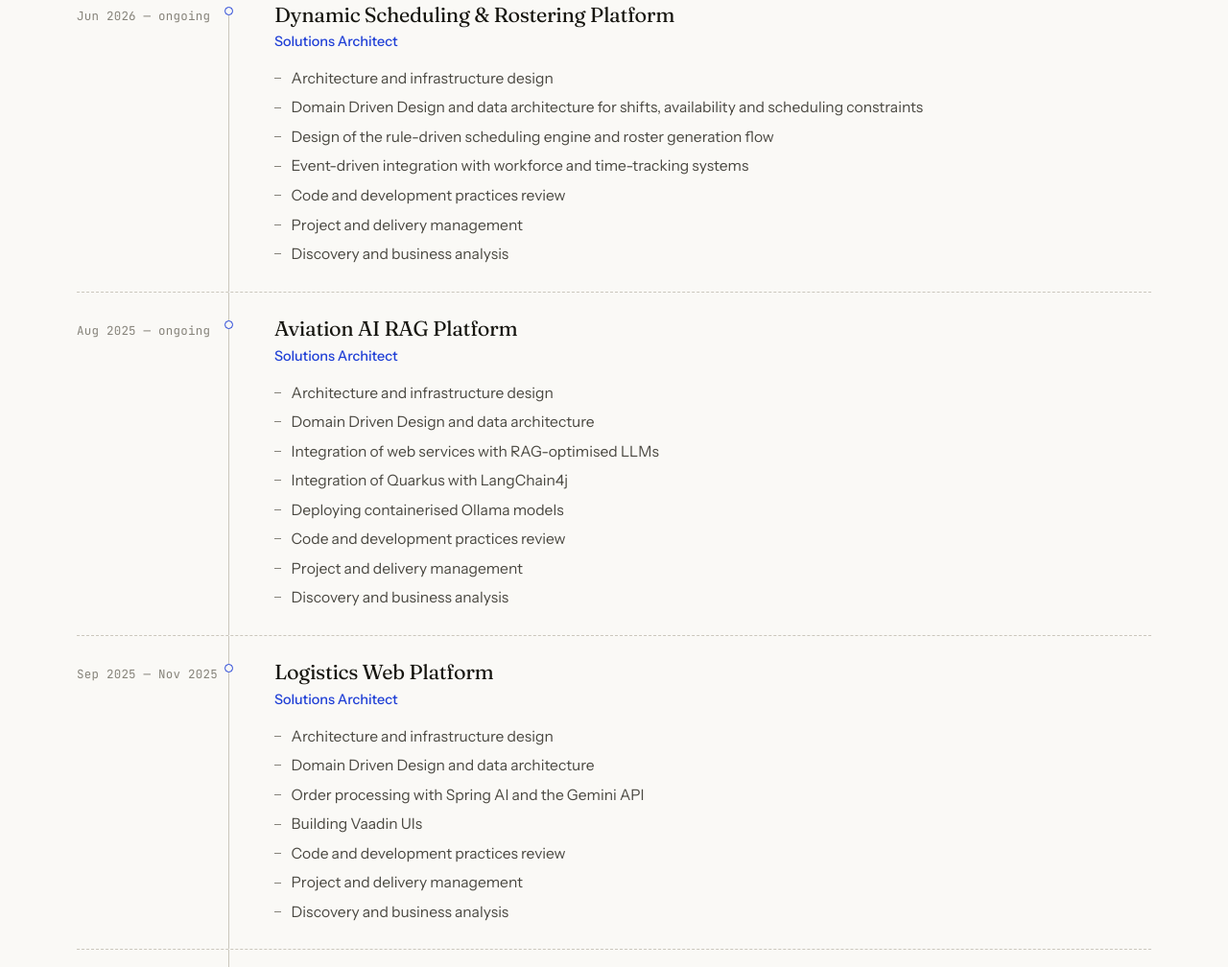
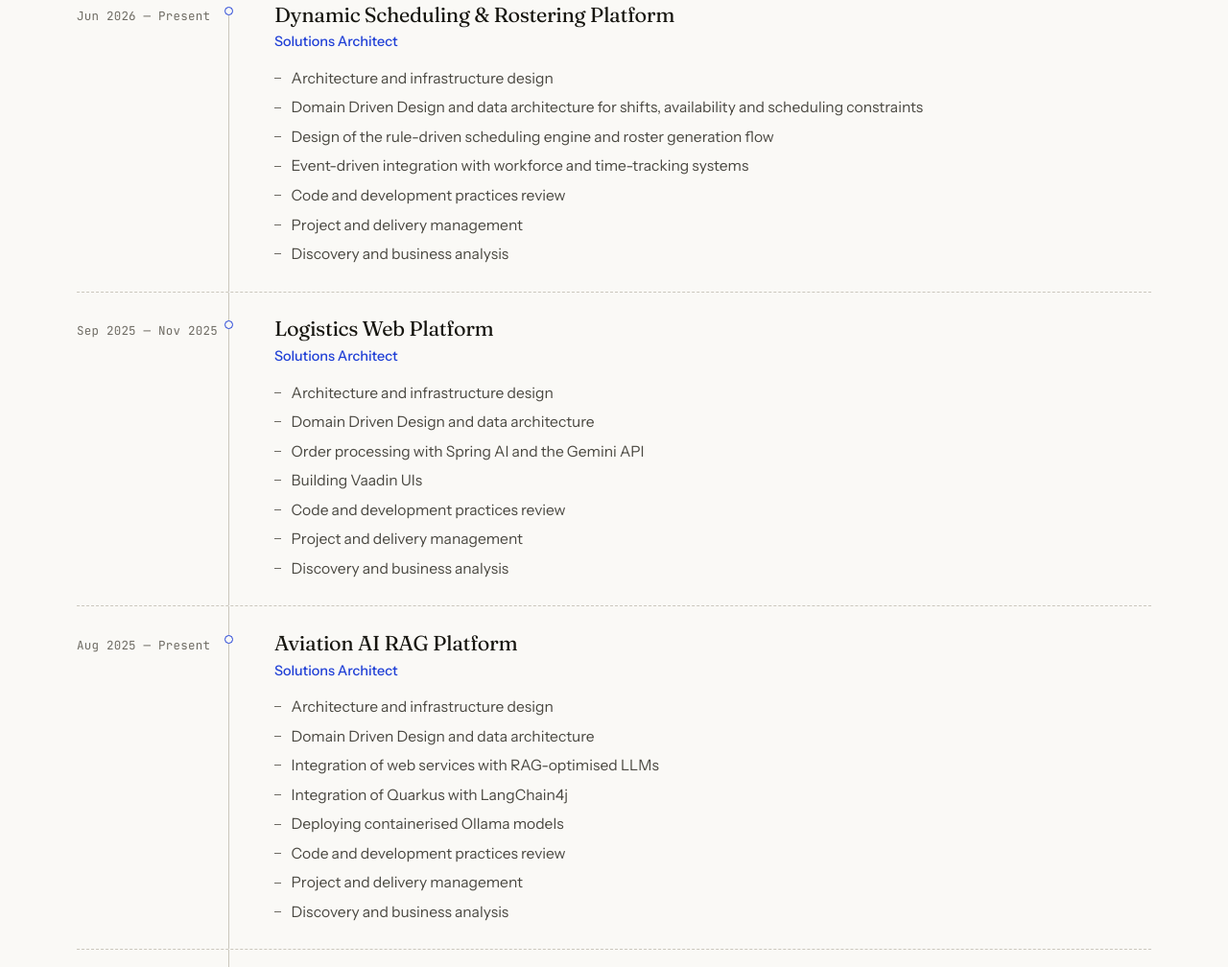
Before and after one commit to blagojsk/simonovski.net, a plain HTML site: page index.html in a window 1280 px wide. Shown: the part 1352-2360 px from the top of the page at 96% size. Drawn offline with Linux system fonts and the light colour scheme.

Commit message:
Address review findings
- Fix stale .cert-group selector so certification rows get the scroll reveal
- Darken --ink-3 to meet WCAG AA contrast on dates and issuers
- make-pdf.sh: own server on a free port, trap-based cleanup, refuse to
  render without web fonts, verify fonts are embedded in the output
- Add .githooks/pre-commit that regenerates the PDF when the page changes
- Order Scalefocus projects by start date; use "Present" consistently
- Fade the overflowing mobile nav so it reads as scrollable
- Drop redundant beforeprint handler, unused font variant, dead CSS

```diff
--- a/index.html
+++ b/index.html
@@ -14,9 +14,9 @@
 
     <link rel="preconnect" href="https://fonts.googleapis.com">
     <link rel="preconnect" href="https://fonts.gstatic.com" crossorigin>
-    <link href="https://fonts.googleapis.com/css2?family=Fraunces:ital,opsz,wght@0,9..144,300;0,9..144,400;0,9..144,600;1,9..144,300;1,9..144,400&family=Instrument+Sans:ital,wght@0,400;0,500;0,600;1,400&family=JetBrains+Mono:wght@400;500&display=swap" rel="stylesheet">
+    <link href="https://fonts.googleapis.com/css2?family=Fraunces:ital,opsz,wght@0,9..144,300;0,9..144,400;0,9..144,600;1,9..144,300;1,9..144,400&family=Instrument+Sans:wght@400;500;600&family=JetBrains+Mono:wght@400;500&display=swap" rel="stylesheet">
 
-    <link rel="stylesheet" href="style.css?v=6">
+    <link rel="stylesheet" href="style.css?v=7">
 </head>
 <body>
     <a class="skip-link" href="#about">Skip to content</a>
@@ -111,7 +111,7 @@
 
                 <ol class="timeline">
                     <li class="tl-item">
-                        <div class="tl-when mono">Jun 2026 — ongoing</div>
+                        <div class="tl-when mono">Jun 2026 — Present</div>
                         <div class="tl-body">
                             <h4 class="tl-title">Dynamic Scheduling &amp; Rostering Platform</h4>
                             <p class="tl-role">Solutions Architect</p>
@@ -120,23 +120,6 @@
                                 <li>Domain Driven Design and data architecture for shifts, availability and scheduling constraints</li>
                                 <li>Design of the rule-driven scheduling engine and roster generation flow</li>
                                 <li>Event-driven integration with workforce and time-tracking systems</li>
-                                <li>Code and development practices review</li>
-                                <li>Project and delivery management</li>
-                                <li>Discovery and business analysis</li>
-                            </ul>
-                        </div>
-                    </li>
-                    <li class="tl-item">
-                        <div class="tl-when mono">Aug 2025 — ongoing</div>
-                        <div class="tl-body">
-                            <h4 class="tl-title">Aviation AI RAG Platform</h4>
-                            <p class="tl-role">Solutions Architect</p>
-                            <ul class="tl-duties">
-                                <li>Architecture and infrastructure design</li>
-                                <li>Domain Driven Design and data architecture</li>
-                                <li>Integration of web services with RAG-optimised LLMs</li>
-                                <li>Integration of Quarkus with LangChain4j</li>
-                                <li>Deploying containerised Ollama models</li>
                                 <li>Code and development practices review</li>
                                 <li>Project and delivery management</li>
                                 <li>Discovery and business analysis</li>
@@ -153,6 +136,23 @@
                                 <li>Domain Driven Design and data architecture</li>
                                 <li>Order processing with Spring AI and the Gemini API</li>
                                 <li>Building Vaadin UIs</li>
+                                <li>Code and development practices review</li>
+                                <li>Project and delivery management</li>
+                                <li>Discovery and business analysis</li>
+                            </ul>
+                        </div>
+                    </li>
+                    <li class="tl-item">
+                        <div class="tl-when mono">Aug 2025 — Present</div>
+                        <div class="tl-body">
+                            <h4 class="tl-title">Aviation AI RAG Platform</h4>
+                            <p class="tl-role">Solutions Architect</p>
+                            <ul class="tl-duties">
+                                <li>Architecture and infrastructure design</li>
+                                <li>Domain Driven Design and data architecture</li>
+                                <li>Integration of web services with RAG-optimised LLMs</li>
+                                <li>Integration of Quarkus with LangChain4j</li>
+                                <li>Deploying containerised Ollama models</li>
                                 <li>Code and development practices review</li>
                                 <li>Project and delivery management</li>
                                 <li>Discovery and business analysis</li>
@@ -430,6 +430,6 @@
         <svg class="ico" viewBox="0 0 24 24" aria-hidden="true"><path d="M12 19V5m0 0l-6 6m6-6l6 6"/></svg>
     </button>
 
-    <script src="script.js?v=4" defer></script>
+    <script src="script.js?v=5" defer></script>
 </body>
 </html>
--- a/script.js
+++ b/script.js
@@ -38,7 +38,7 @@
 
     // Scroll-in reveals
     const items = document.querySelectorAll(
-        '.employer-head, .tl-item, .cert-group, .edu-item, .skill-row, .prose-lg'
+        '.employer-head, .tl-item, .cert-row, .edu-item, .skill-row, .prose-lg'
     );
     items.forEach(el => el.classList.add('io'));
     const revealIO = new IntersectionObserver(entries => {
@@ -54,9 +54,4 @@
     // Footer year
     const year = document.getElementById('year');
     if (year) year.textContent = new Date().getFullYear();
-
-    // Make sure everything is visible before print, regardless of scroll position
-    window.addEventListener('beforeprint', () => {
-        items.forEach(el => el.classList.add('in'));
-    });
 })();
--- a/style.css
+++ b/style.css
@@ -5,12 +5,11 @@
 :root {
     --paper:    #faf9f6;
     --paper-2:  #f2f0eb;
-    --paper-3:  #e9e6df;
     --line:     #e2dfd7;
     --line-2:   #cbc7bd;
     --ink:      #16150f;
     --ink-2:    #4a4841;
-    --ink-3:    #86837a;
+    --ink-3:    #6e6b63;
     --accent:   #1f3fd6;
     --accent-2: #1630a8;
     --accent-soft: #e9ecfb;
@@ -506,6 +505,7 @@ strong { font-weight: 600; }
 .cert-row:first-child { border-top: 0; padding-top: 0; }
 .cert-cat {
     font-family: var(--mono);
+    font-weight: 500;
     font-size: .72rem;
     letter-spacing: .1em;
     text-transform: uppercase;
@@ -569,6 +569,7 @@ strong { font-weight: 600; }
 .skill-row:first-child { border-top: 0; padding-top: 0; }
 .skill-cat {
     font-family: var(--mono);
+    font-weight: 500;
     font-size: .72rem;
     letter-spacing: .1em;
     text-transform: uppercase;
@@ -694,7 +695,12 @@ strong { font-weight: 600; }
 @media (max-width: 680px) {
     body { font-size: 1rem; }
     .topnav .wrap { gap: .75rem; }
-    .topnav-links { margin-left: 0; }
+    .topnav-links {
+        margin-left: 0;
+        padding-right: 2rem;
+        -webkit-mask-image: linear-gradient(to right, black calc(100% - 2.5rem), transparent);
+        mask-image: linear-gradient(to right, black calc(100% - 2.5rem), transparent);
+    }
     .topnav-links a .idx { display: none; }
     .topnav .btn-sm { display: none; }
 
@@ -732,7 +738,6 @@ strong { font-weight: 600; }
     :root {
         --paper: #fff;
         --paper-2: #fff;
-        --paper-3: #fff;
         --line: #d9d6ce;
         --line-2: #b8b4aa;
         --ink: #111;
@@ -812,5 +817,4 @@ strong { font-weight: 600; }
     .footer { margin-top: 4mm; padding: 3mm 0 0; }
     .footer-links a { border: 0; }
 
-    a[href^="http"]::after { content: none; }
 }
```
Also changed, not shown: 3 other files.
